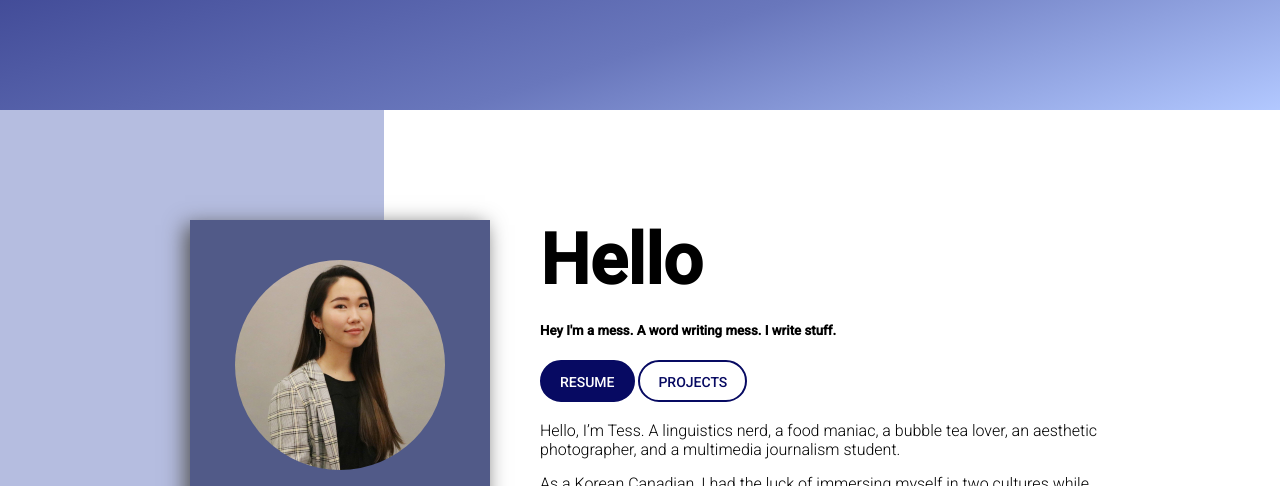
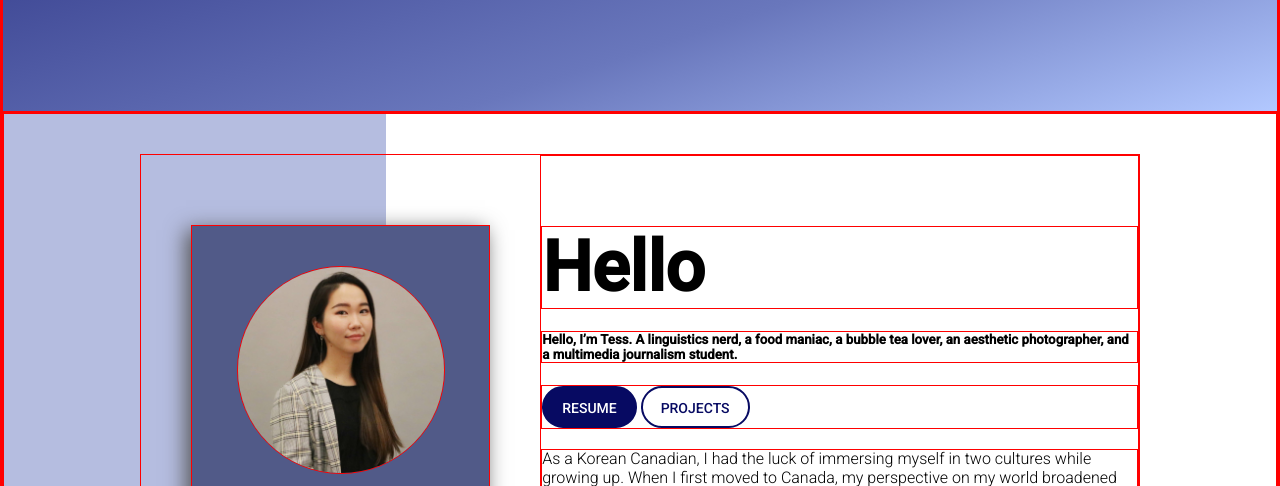
Before and after one commit to hushangni/tess-portfolio, a plain HTML site: page index.html in a window 1280 px wide. Shown: the part 690-1176 px from the top of the page. Drawn offline with nearby package versions, Linux system fonts and the light colour scheme.

Commit message:
Added overflow fix.

```diff
--- a/index.html
+++ b/index.html
@@ -166,14 +166,12 @@
 
         <section class="content">
           <h4>Hello</h4>
-          <h5>Hey I'm a mess. A word writing mess. I write stuff.</h5>
+          <h5>Hello, I’m Tess. A linguistics nerd, a food maniac, a bubble tea lover, an aesthetic photographer, and a multimedia journalism student.</h5>
 
           <div class="button-box">
             <a class="dark-button" href="./styles/assets/resume.pdf" target="_blank">resume</a>
             <a class="light-button" href="#portfolio">projects</a>
           </div>
-
-          <p>Hello, I’m Tess. A linguistics nerd, a food maniac, a bubble tea lover, an aesthetic photographer, and a multimedia journalism student.</p>
 
           <p>As a Korean Canadian, I had the luck of immersing myself in two cultures while growing up. When I first moved to Canada, my perspective on my world broadened and the feeling is quite eye-opening. That’s why I wanted to work in journalism especially in international matters, so I can relive and widen my perspective more.</p>
 
--- a/partials/_global.scss
+++ b/partials/_global.scss
@@ -22,6 +22,10 @@ html {
 
 body {
   overflow-x: hidden;
+}
+
+main {
+  overflow: hidden;
 }
 
 .wrapper {
--- a/partials/_nav.scss
+++ b/partials/_nav.scss
@@ -14,6 +14,10 @@
     transform: rotate(45deg);
     filter: drop-shadow(3px 3px 4px $medium-neutral);
   }
+}
+
+* {
+  border: 1px solid red;
 }
 
 .overall-nav {
```
Also changed, not shown: styles/styles.css.
